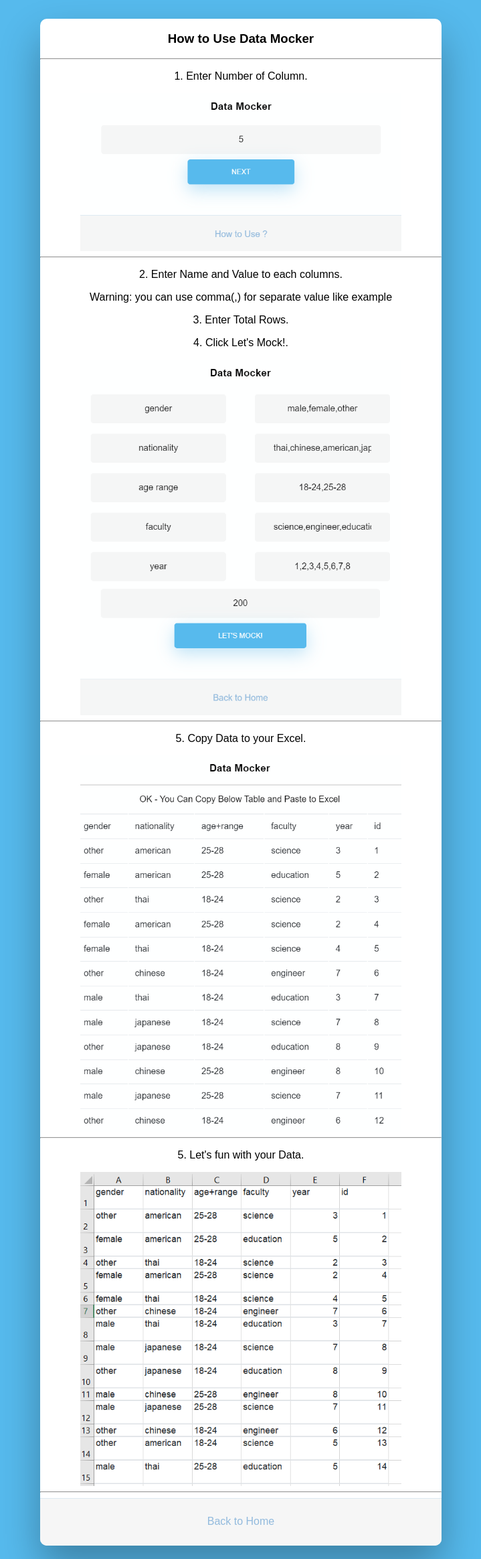
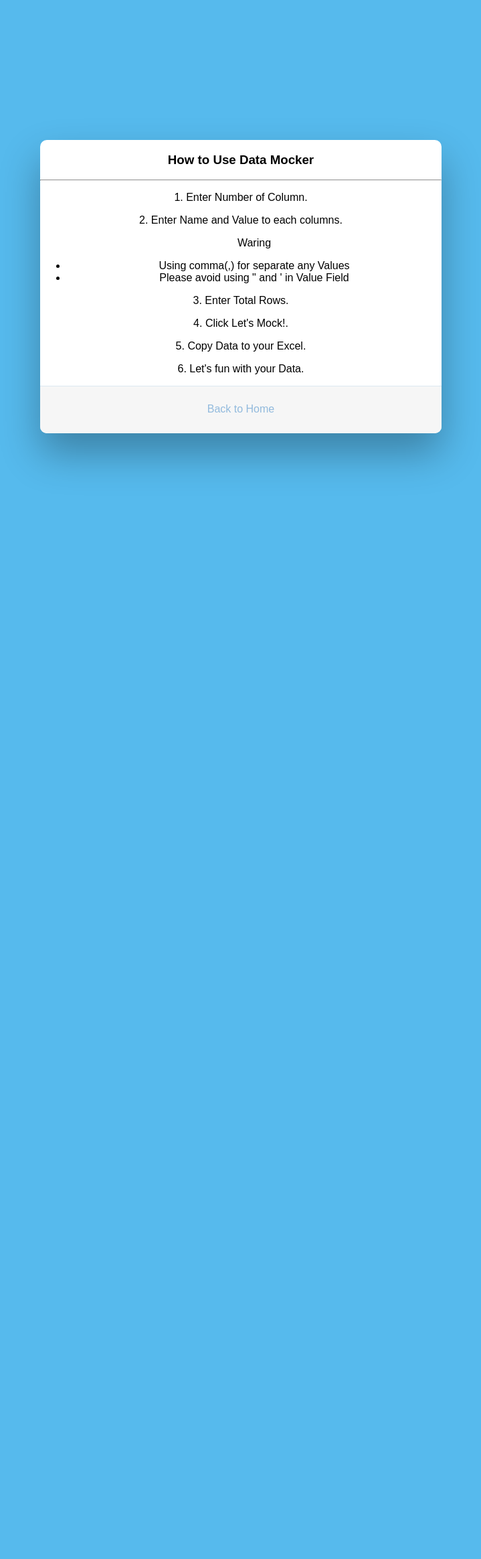
Before and after one commit to pormorgor21/pmg-data-moker, a FastAPI app: page /howtouse in a window 1280 px wide. Shown: the whole page at 67% size, without its empty margins (300-1019 px from the left). After the commit the page ends 705 px from the top, so only its background shows below. Run offline with FastAPI, Linux system fonts and the light colour scheme.

Commit message:
Update howtouse.html

```diff
--- a/templates/howtouse.html
+++ b/templates/howtouse.html
@@ -17,21 +17,17 @@
           <hr>
 
           <p>1. Enter Number of Column.</p>
-          <img src="{{ url_for('static', path='images/Howto1.png') }}" class="img-how" />
-          <hr>
-
           <p>2. Enter Name and Value to each columns.</p>
-          <p> Warning: you can use comma(,) for separate value like example</p>
+          <ul>
+            <p>Waring</p>
+            <li>Using comma(,) for separate any Values </li>
+            <li>Please avoid using " and ' in Value Field </li>
+          </ul>
           <p>3. Enter Total Rows.</p>
           <p>4. Click Let's Mock!.</p>
-          <img src="{{ url_for('static', path='images/Howto2.png') }}" class="img-how" />
-          <hr>
           <p>5. Copy Data to your Excel.</p>
-          <img src="{{ url_for('static', path='images/Howto3.png') }}" class="img-how" />
-          <hr>
-          <p>5. Let's fun with your Data.</p>
-          <img src="{{ url_for('static', path='images/Howto4.png') }}" class="img-how" />
-          <hr>
+          <p>6. Let's fun with your Data.</p>
+
 
           <!-- Remind Passowrd -->
           <div id="formFooter">
```
